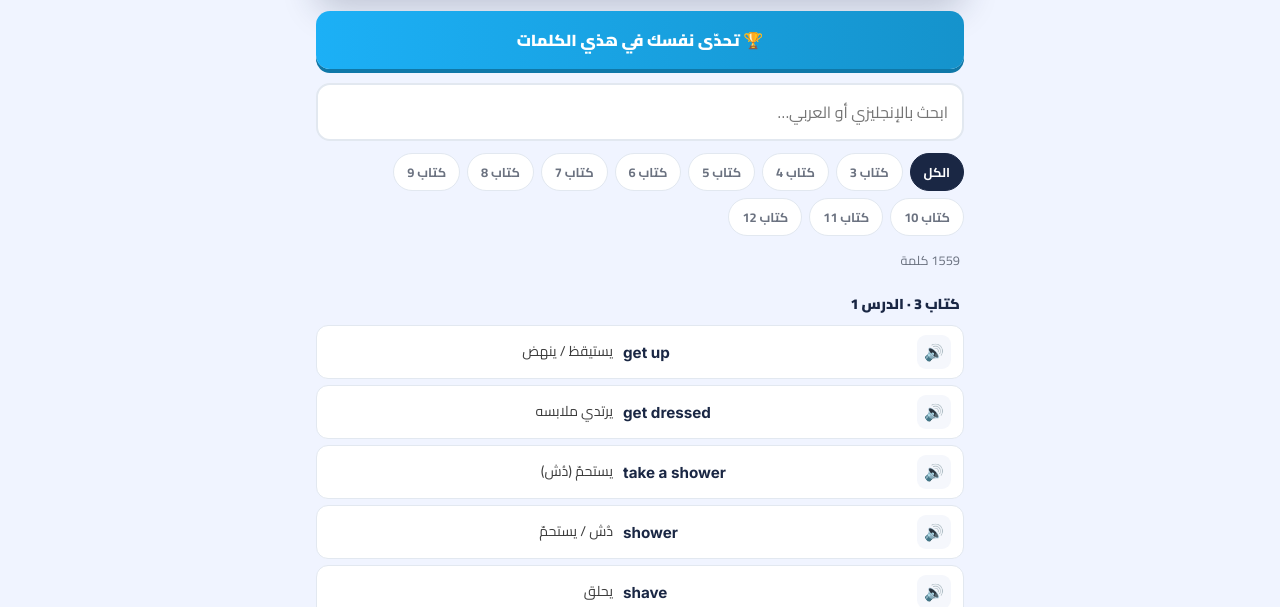
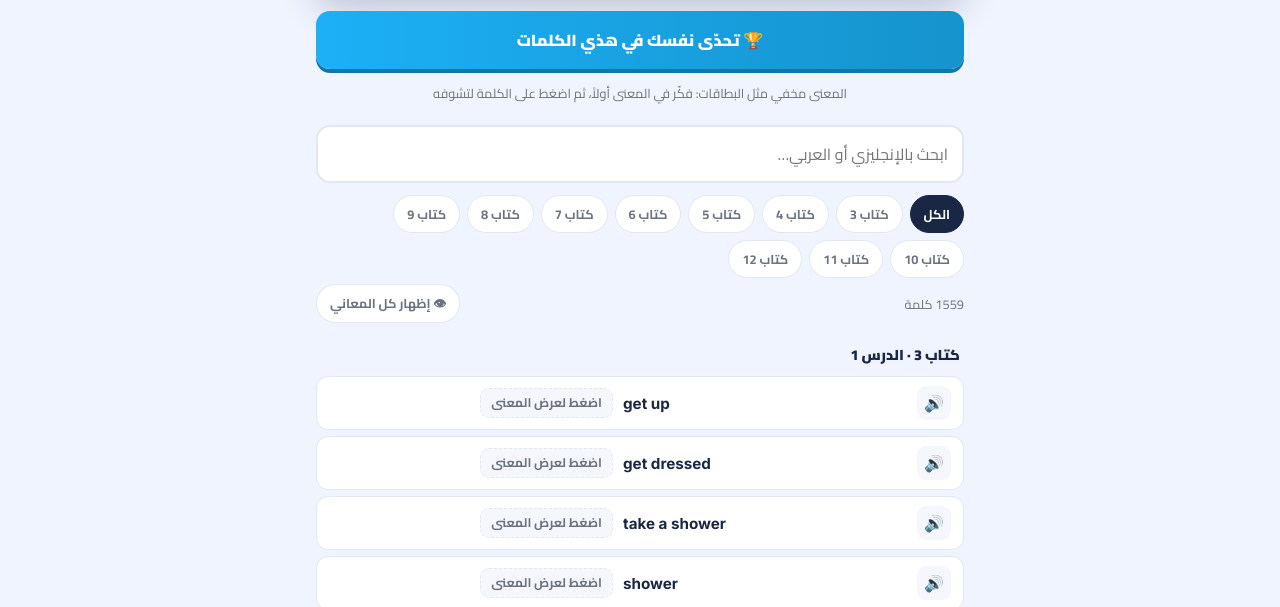
Before and after one commit to alimobarki2030/alc4, a plain HTML site: page words.html in a window 1280 px wide. Shown: the part 193-800 px from the top of the page. Drawn offline with Linux system fonts and the light colour scheme.

Commit message:
Words list: tap to reveal meaning (#194)
Each row keeps the English word and pronunciation; the Arabic meaning sits
behind 'اضغط لعرض المعنى' and toggles on tap. A 'إظهار كل المعاني' switch shows
them all for review. Arabic search still works on hidden meanings. SW v152.


Claude-Session: https://claude.ai/code/session_011YEvGJ73QPXzgCcPaL7kxB

Co-authored-by: Claude <noreply@anthropic.com>

```diff
--- a/sw.js
+++ b/sw.js
@@ -1,4 +1,4 @@
-const CACHE_NAME='alc-v151';
+const CACHE_NAME='alc-v152';
 // Audio lives in its own size-capped cache so the mp3s can never pile
 // into (or get wiped alongside) the versioned app cache.
 // v2: audio re-generated at higher fidelity (48kHz/192kbps) — bumping the
--- a/words.html
+++ b/words.html
@@ -43,6 +43,17 @@
 <link href="https://fonts.googleapis.com/css2?family=Cairo:wght@400;600;700;900&family=Inter:wght@400;600;700;800;900&display=swap" rel="stylesheet">
 <link rel="stylesheet" href="css/words.css">
 <script src="js/error-report.js"></script>
+<style>
+.cnt-row{display:flex;align-items:center;justify-content:space-between;gap:10px;margin-top:6px}
+.cnt-row .count{margin:0}
+.w{cursor:pointer;user-select:none}
+.w .wa-txt{display:none}
+.w .wa-hid{display:inline-block;color:var(--muted);font-size:.78rem;font-weight:700;background:var(--soft);border:1.5px dashed var(--bdr);border-radius:9px;padding:5px 10px}
+.w.open .wa-txt,body.show-all .w .wa-txt{display:inline;animation:wIn .2s ease}
+.w.open .wa-hid,body.show-all .w .wa-hid{display:none}
+.w.open{border-color:var(--blue)}
+@keyframes wIn{from{opacity:0;transform:translateY(3px)}to{opacity:1;transform:none}}
+</style>
 </head>
 <body>
 <div class="topbar">
@@ -56,9 +67,10 @@
     <p><span class="num" id="total"></span> كلمة من <span class="num" id="nbooks"></span> كتب، مع المعنى والنطق</p>
   </div>
   <a class="btn blue" href="challenge">🏆 تحدّى نفسك في هذي الكلمات</a>
+  <p class="count" style="text-align:center;margin-top:12px">المعنى مخفي مثل البطاقات: فكّر في المعنى أولاً، ثم اضغط على الكلمة لتشوفه</p>
   <input class="search" id="q" type="search" placeholder="ابحث بالإنجليزي أو العربي…" autocomplete="off">
   <div class="chips" id="books"></div>
-  <div class="count" id="count"></div>
+  <div class="cnt-row"><div class="count" id="count"></div><button class="chip" id="reveal">👁 إظهار كل المعاني</button></div>
   <div id="list"></div>
   <button class="more" id="more" style="display:none">عرض المزيد</button>
 </div>
@@ -100,14 +112,18 @@ function render(){
   list.slice(0,shown).forEach((w,i)=>{
     const g='كتاب '+w.b+' · الدرس '+w.l;
     if(g!==last){if(last)html+='</div>';html+=`<div class="grp">${g}</div><div class="wl">`;last=g;}
-    html+=`<div class="w"><button class="sp" data-e="${esc(w.e)}" aria-label="نطق">🔊</button><div class="we">${esc(w.e)}${w.past?`<small>${esc(w.past)}</small>`:''}</div><div class="wa">${esc(w.a)}${w.pa?`<small>${esc(w.pa)}</small>`:''}</div></div>`;
+    html+=`<div class="w"><button class="sp" data-e="${esc(w.e)}" aria-label="نطق">🔊</button><div class="we">${esc(w.e)}${w.past?`<small>${esc(w.past)}</small>`:''}</div><div class="wa"><span class="wa-hid">اضغط لعرض المعنى</span><span class="wa-txt">${esc(w.a)}${w.pa?`<small>${esc(w.pa)}</small>`:''}</span></div></div>`;
   });
   html+='</div>';
   $('list').innerHTML=html;
-  $('list').querySelectorAll('.sp').forEach(b=>b.onclick=()=>sayWord(b.dataset.e));
+  $('list').querySelectorAll('.sp').forEach(b=>b.onclick=e=>{e.stopPropagation();sayWord(b.dataset.e);});
+  // اضغط على البطاقة لقلبها وإظهار المعنى، واضغط مرّة ثانية لإخفائه
+  $('list').querySelectorAll('.w').forEach(r=>r.onclick=()=>r.classList.toggle('open'));
   $('more').style.display=list.length>shown?'block':'none';
   $('more').textContent='عرض المزيد ('+(list.length-shown)+')';
 }
+let all=false;
+$('reveal').onclick=()=>{all=!all;document.body.classList.toggle('show-all',all);$('reveal').classList.toggle('on',all);$('reveal').textContent=all?'🙈 إخفاء المعاني':'👁 إظهار كل المعاني';};
 $('more').onclick=()=>{shown+=300;render();};
 let t;$('q').addEventListener('input',e=>{clearTimeout(t);t=setTimeout(()=>{q=e.target.value.trim();shown=200;render();},150);});
 chips();render();
```
